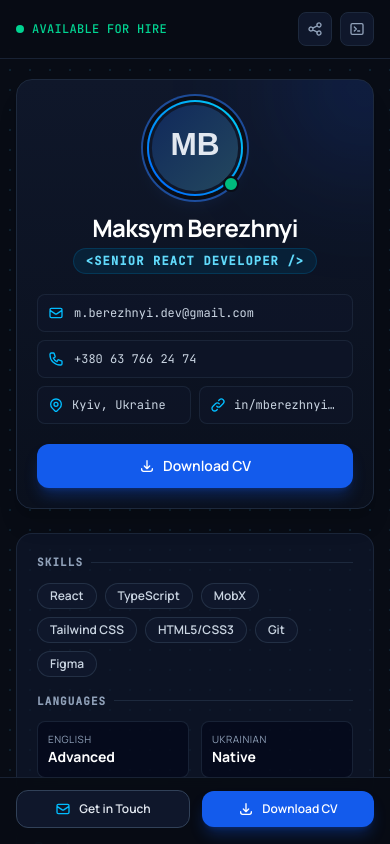
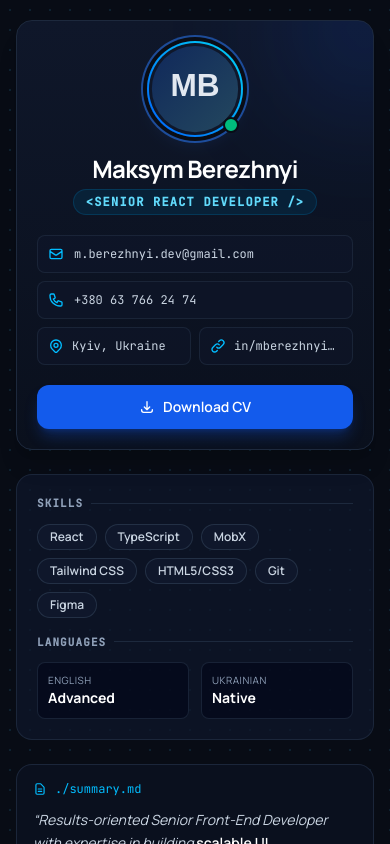
Before and after one commit to beramaks/mberezhnyi-cv, a React (Vite) app: page / in a window 390 px wide. Shown: the top 844 px of the page. Built offline with nearby package versions, Linux system fonts and the light colour scheme.

Commit message:
fixed mobile UX and accessibility

```diff
--- a/src/App.tsx
+++ b/src/App.tsx
@@ -1,47 +1,38 @@
+import { useEffect, useRef, useState } from 'react'
 import { cv } from './data/cv'
 import { ContactLinks, DownloadCvButton } from './components/ContactLinks'
 import { Education } from './components/Education'
 import { Experience } from './components/Experience'
-import { IconMail, IconShare, IconTerminal } from './components/Icons'
+import { IconMail } from './components/Icons'
 import { RoleBadge } from './components/RoleBadge'
 import { Languages, Skills } from './components/SkillsLanguages'
 import { Summary } from './components/Summary'
 
 export default function App() {
+  const contactBlockRef = useRef<HTMLDivElement>(null)
+  const [showMobileFooter, setShowMobileFooter] = useState(false)
+
+  useEffect(() => {
+    const target = contactBlockRef.current
+    if (!target) return
+
+    const observer = new IntersectionObserver(
+      ([entry]) => {
+        setShowMobileFooter(!entry.isIntersecting)
+      },
+      {
+        // Hide footer while any part of the profile contact CTA is visible
+        threshold: 0,
+        rootMargin: '0px',
+      },
+    )
+
+    observer.observe(target)
+    return () => observer.disconnect()
+  }, [])
+
   return (
     <div className="bg-dot-matrix min-h-screen text-slate-100">
-      {/* Mobile chrome */}
-      <header className="safe-top sticky top-0 z-40 flex items-center justify-between border-b border-slate-800/80 bg-[#080C15]/90 px-4 py-3 backdrop-blur-md lg:hidden">
-        <div className="flex items-center gap-2">
-          {cv.available ? (
-            <>
-              <span className="size-2 animate-pulse rounded-full bg-emerald-400" aria-hidden="true" />
-              <span className="font-mono text-xs font-medium uppercase tracking-wide text-emerald-400">
-                Available for hire
-              </span>
-            </>
-          ) : null}
-        </div>
-        <div className="flex items-center gap-2">
-          <a
-            aria-label="Share profile via LinkedIn"
-            className="focus-ring rounded-lg border border-slate-800 bg-slate-900 p-2 text-slate-400 transition-colors hover:text-white"
-            href={cv.linkedIn.url}
-            rel="noopener noreferrer"
-            target="_blank"
-          >
-            <IconShare className="size-4" />
-          </a>
-          <a
-            aria-label="Jump to summary"
-            className="focus-ring rounded-lg border border-slate-800 bg-slate-900 p-2 text-slate-400 transition-colors hover:text-cyan-400"
-            href="#main-content"
-          >
-            <IconTerminal className="size-4" />
-          </a>
-        </div>
-      </header>
-
       <div className="flex min-h-screen">
         {/* Desktop sidebar */}
         <aside
@@ -81,7 +72,11 @@ export default function App() {
         {/* Main column */}
         <main id="main-content" className="flex-1 overflow-y-auto">
           {/* Mobile profile card + skills */}
-          <div className="mx-auto max-w-xl space-y-6 px-4 pb-28 pt-5 lg:hidden">
+          <div
+            className={`mx-auto max-w-xl space-y-6 px-4 pt-5 lg:hidden ${
+              showMobileFooter ? 'pb-28' : 'pb-8'
+            }`}
+          >
             <section className="relative overflow-hidden rounded-2xl border border-slate-800 bg-gradient-to-b from-[#0F172A] to-[#0A101D] p-5 shadow-xl">
               <div
                 className="pointer-events-none absolute -right-16 -top-16 size-36 rounded-full bg-blue-600/20 blur-3xl"
@@ -105,8 +100,10 @@ export default function App() {
                 </div>
                 <h1 className="mb-1 text-2xl font-bold tracking-tight text-white">{cv.name}</h1>
                 <RoleBadge className="mb-5 rounded-full border border-sky-800/40 bg-sky-950/50 px-3 py-1" />
-                <ContactLinks variant="mobile" />
-                <DownloadCvButton className="mt-5 w-full py-3 text-sm" />
+                <div ref={contactBlockRef} className="w-full">
+                  <ContactLinks variant="mobile" />
+                  <DownloadCvButton className="mt-5 w-full py-3 text-sm" />
+                </div>
               </div>
             </section>
 
@@ -131,20 +128,29 @@ export default function App() {
         </main>
       </div>
 
-      {/* Mobile bottom bar */}
+      {/* Mobile bottom bar — visible only after profile contact CTA scrolls away */}
       <aside
+        aria-hidden={!showMobileFooter}
         aria-label="Quick actions"
-        className="safe-bottom fixed inset-x-0 bottom-0 z-50 border-t border-slate-800/80 bg-[#080C15]/95 px-4 py-3 backdrop-blur-md lg:hidden"
+        className={`safe-bottom fixed inset-x-0 bottom-0 z-50 border-t border-slate-800/80 bg-[#080C15]/95 px-4 py-3 backdrop-blur-md transition-transform duration-300 ease-out lg:hidden ${
+          showMobileFooter
+            ? 'translate-y-0'
+            : 'pointer-events-none translate-y-full'
+        }`}
       >
         <div className="mx-auto flex max-w-xl items-center gap-3">
           <a
             className="focus-ring flex flex-1 items-center justify-center gap-2 rounded-xl border border-slate-700 bg-slate-900 py-2.5 text-xs font-semibold text-slate-200 transition-all hover:bg-slate-800 active:scale-95"
             href={`mailto:${cv.email}`}
+            tabIndex={showMobileFooter ? undefined : -1}
           >
             <IconMail className="size-4 text-sky-400" />
             <span>Get in Touch</span>
           </a>
-          <DownloadCvButton className="flex-1 py-2.5 text-xs active:scale-95" />
+          <DownloadCvButton
+            className="flex-1 py-2.5 text-xs active:scale-95"
+            tabIndex={showMobileFooter ? undefined : -1}
+          />
         </div>
       </aside>
     </div>
--- a/src/components/ContactLinks.tsx
+++ b/src/components/ContactLinks.tsx
@@ -81,15 +81,18 @@ export function ContactLinks({ variant }: ContactLinksProps) {
 export function DownloadCvButton({
   className = '',
   label = 'Download CV',
+  tabIndex,
 }: {
   className?: string
   label?: string
+  tabIndex?: number
 }) {
   return (
     <a
       className={`focus-ring inline-flex items-center justify-center gap-2 rounded-xl bg-primary font-semibold text-white shadow-lg shadow-primary/30 transition-colors hover:bg-primary/90 ${className}`}
       download
       href={cv.cvPdfSrc}
+      tabIndex={tabIndex}
     >
       <IconDownload className="size-4" />
       <span>{label}</span>
--- a/src/components/SkillsLanguages.tsx
+++ b/src/components/SkillsLanguages.tsx
@@ -4,9 +4,9 @@ export function Skills() {
   return (
     <div className="space-y-3">
       <div className="flex items-center gap-2">
-        <h3 className="text-[11px] font-mono font-bold uppercase tracking-widest text-slate-400">
+        <h2 className="text-[11px] font-mono font-bold uppercase tracking-widest text-slate-400">
           Skills
-        </h3>
+        </h2>
         <div className="h-px flex-1 bg-slate-800" />
       </div>
       <ul className="flex flex-wrap gap-2">
@@ -27,9 +27,9 @@ export function Languages() {
   return (
     <div className="space-y-3">
       <div className="flex items-center gap-2">
-        <h3 className="text-[11px] font-mono font-bold uppercase tracking-widest text-slate-400">
+        <h2 className="text-[11px] font-mono font-bold uppercase tracking-widest text-slate-400">
           Languages
-        </h3>
+        </h2>
         <div className="h-px flex-1 bg-slate-800" />
       </div>
       <ul className="grid grid-cols-2 gap-3">
```
Also changed, not shown: 1 other file (tests, documents, lock files or other folders).
